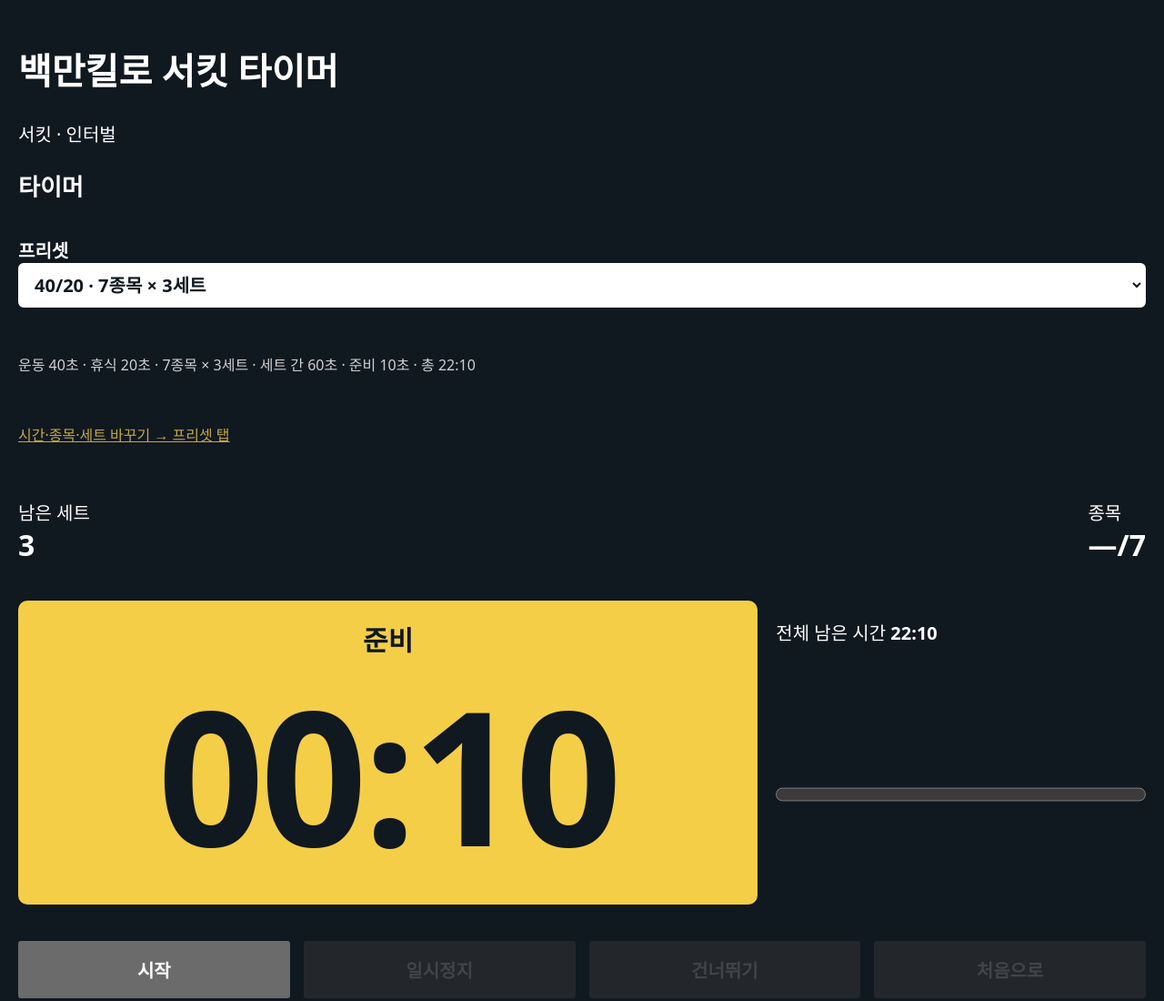
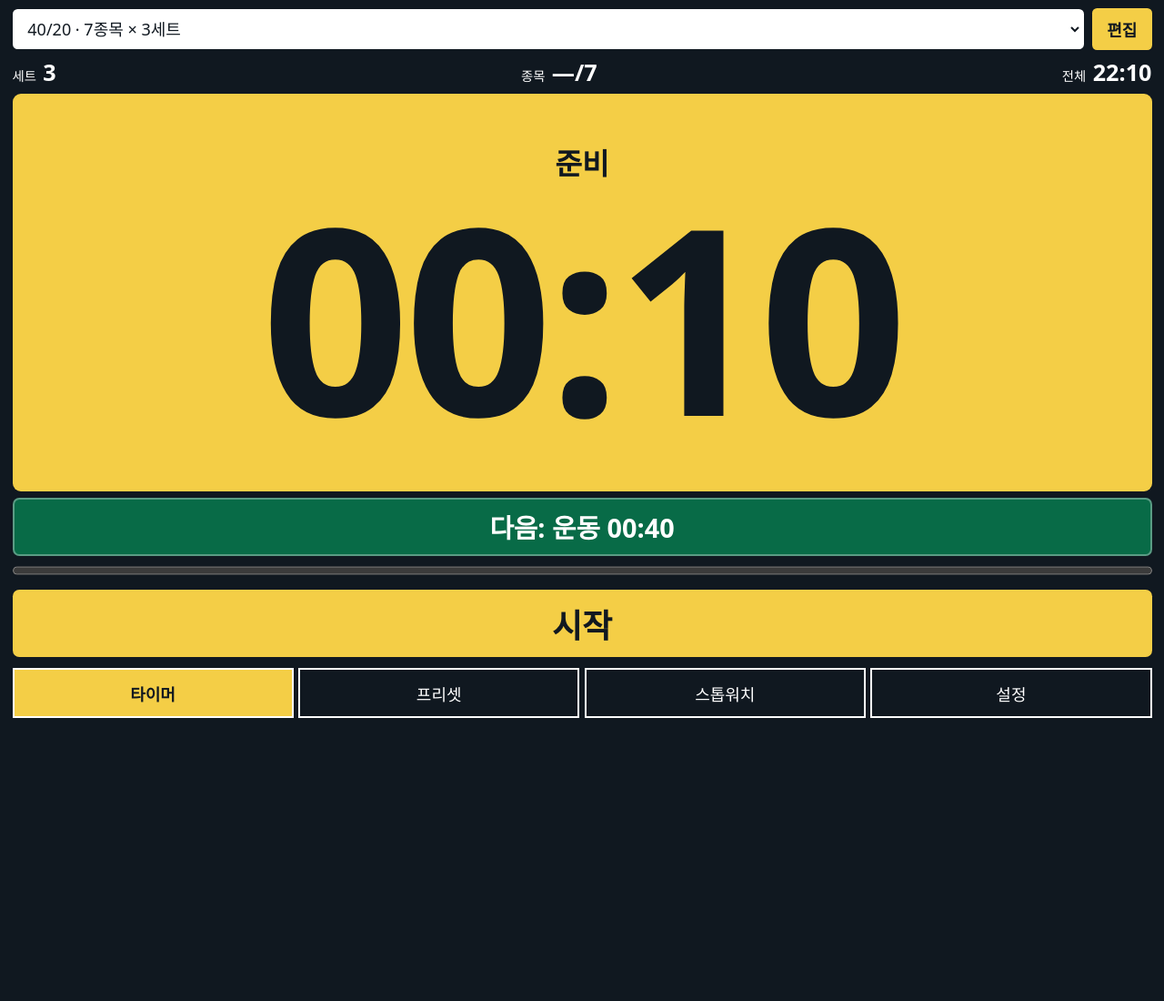
Before and after one commit to 01055573033v-svg/mk-circuit-timer, a plain HTML site: page index.html in a window 1280 px wide. Shown: the top 1100 px of the page at 91% size. After the commit the page ends 800 px from the top, so only its background shows below. Drawn offline with Linux system fonts and the light colour scheme.

Commit message:
UI 다듬기: 가로 한 화면, 버튼 한 줄, 다음 구간 띠 (from mk-circuit-timer 8a8bf3a)
Co-Authored-By: Claude Opus 5.5 <noreply@anthropic.com>
Claude-Session: https://claude.ai/code/session_0137gjTkVvwcfyQp2iHYSLBF

```diff
--- a/index.html
+++ b/index.html
@@ -13,20 +13,19 @@
   <script type="module" src="./src/timer-view.js"></script>
 </head>
 <body>
-  <header><h1>백만킬로 서킷 타이머</h1><p>서킷 · 인터벌</p></header>
+  <header><h1>백만킬로 서킷 타이머</h1></header>
   <main>
     <section data-panel="timer" aria-labelledby="timer-title">
-      <h2 id="timer-title">타이머</h2>
+      <h2 id="timer-title" class="sr-only">타이머</h2>
       <div id="timer-active">
-        <label class="picker">프리셋 <select id="preset-picker" aria-label="프리셋 고르기"></select></label>
-        <p id="preset-name" class="note"></p>
-        <p class="note"><a href="#presets">시간·종목·세트 바꾸기 → 프리셋 탭</a></p>
-        <div class="counters"><span id="laps-box">남은 바퀴 <strong id="laps-left">2</strong></span><span>남은 세트 <strong id="sets-left">2</strong></span><span>종목 <strong id="station">—/7</strong></span></div>
+        <div class="topbar"><select id="preset-picker" aria-label="프리셋 고르기"></select><a class="edit-link" href="#presets">편집</a></div>
+        <p id="preset-name" class="note line"></p>
+        <div class="stats"><span>세트 <strong id="sets-left">2</strong></span><span id="laps-box">바퀴 <strong id="laps-left">2</strong></span><span>종목 <strong id="station">—/7</strong></span><span>전체 <strong id="total-time">23:05</strong></span></div>
         <div id="phase" class="phase prep"><p id="phase-label">준비</p><div id="segment-time" class="countdown" aria-label="현재 구간 남은 시간">00:05</div></div>
-        <p>전체 남은 시간 <strong id="total-time">23:05</strong></p>
+        <p id="next-band" class="next-band work">다음: 운동 00:40</p>
         <progress id="timer-progress" max="1" value="0" aria-label="전체 진행률"></progress>
-        <div class="controls"><button id="start" type="button">시작</button><button id="pause" type="button" disabled>일시정지</button><button id="skip" type="button" disabled>건너뛰기</button><button id="reset" type="button" disabled>처음으로</button></div>
-        <p id="device-status" class="note"></p>
+        <div class="controls"><button id="start" type="button" class="primary">시작</button><button id="pause" type="button" hidden>일시정지</button><button id="skip" type="button" hidden>건너뛰기</button><button id="reset" type="button" hidden>초기화</button></div>
+        <p id="device-status" class="note line"></p>
       </div>
       <div id="timer-result" role="status" hidden><h3>완료</h3><p>결과 · 총 시간 <strong id="result-time">00:00</strong></p><div class="controls"><button id="again" type="button">다시 시작</button></div></div>
     </section>
--- a/src/cues.js
+++ b/src/cues.js
@@ -18,3 +18,13 @@ export function cueBetween(previous, current) {
   if (now < before && now >= 1 && now <= COUNT_FROM && current.segment.seconds > COUNT_FROM) return 'count';
   return null;
 }
+
+const NEXT_LABELS = { prep: '준비', work: '운동', rest: '휴식', lapRest: '바퀴 휴식', setRest: '세트 휴식', cooldown: '쿨다운' };
+
+/** Preview band text for the segment after `index`: '다음: 운동 00:40', or '다음: 끝' on the last segment. */
+export function nextPreview(segments, index) {
+  const next = segments[index + 1];
+  if (!next) return { kind: 'end', text: '다음: 끝' };
+  const mm = String(Math.floor(next.seconds / 60)).padStart(2, '0'), ss = String(next.seconds % 60).padStart(2, '0');
+  return { kind: next.kind, text: `다음: ${NEXT_LABELS[next.kind]} ${mm}:${ss}` };
+}
--- a/src/timer-view.js
+++ b/src/timer-view.js
@@ -1,6 +1,6 @@
 import { generateSegments, calculateTotalSeconds } from './segments.js';
 import { createEngine } from './engine.js';
-import { cueBetween } from './cues.js';
+import { cueBetween, nextPreview } from './cues.js';
 import { unlockAudio, playCue, keepScreenOn, wakeLockSupported, screenLockHeld } from './device.js';
 import { EDIT_FIELDS, NEW_PRESET, allPresets, loadSaved, writeSaved, upsert, remove, presetFromForm, newId, loadSelected, saveSelected } from './store.js';
 
@@ -10,7 +10,8 @@ const store = storage ?? { getItem: key => memory.get(key) ?? null, setItem: (ke
 let saved = loadSaved(store);
 let preset = loadSelected(store, allPresets(saved));
 const clock = () => Date.now();
-let engine = createEngine(generateSegments(preset), clock);
+let segments = generateSegments(preset);
+let engine = createEngine(segments, clock);
 let last = engine.snapshot();
 let editingId = null;
 const labels = { prep: '준비', work: '운동', rest: '휴식', lapRest: '바퀴 사이 휴식', setRest: '세트 사이 휴식', cooldown: '쿨다운' };
@@ -29,7 +30,8 @@ function select(id) {
   reset();
 }
 function reset() {
-  engine = createEngine(generateSegments(preset), clock);
+  segments = generateSegments(preset);
+  engine = createEngine(segments, clock);
   last = engine.snapshot();
   keepScreenOn(false);
   fillPicker();
@@ -70,17 +72,20 @@ function render() {
   find('segment-time').textContent = format(s.segmentRemainingMs);
   find('total-time').textContent = format(s.totalRemainingMs);
   find('timer-progress').value = s.progress;
-  find('start').disabled = s.state !== 'idle';
-  find('pause').disabled = s.state === 'idle';
+  const idle = s.state === 'idle';
+  find('start').hidden = !idle;
+  for (const id of ['pause', 'skip', 'reset']) find(id).hidden = idle;
   find('pause').textContent = s.state === 'paused' ? '재개' : '일시정지';
-  find('skip').disabled = s.state === 'idle';
-  find('reset').disabled = s.state === 'idle';
+  const next = nextPreview(segments, s.index);
+  const band = find('next-band');
+  band.textContent = next.text;
+  band.className = `next-band ${next.kind === 'work' || next.kind === 'prep' || next.kind === 'cooldown' ? next.kind : next.kind === 'end' ? 'end' : 'rest'}`;
 }
 function confirmReset() {
   const button = find('reset');
-  if (button.dataset.armed === '1') { delete button.dataset.armed; button.textContent = '처음으로'; return true; }
-  button.dataset.armed = '1'; button.textContent = '한 번 더 누르면 처음으로';
-  setTimeout(() => { if (button.dataset.armed) { delete button.dataset.armed; button.textContent = '처음으로'; } }, 3000);
+  if (button.dataset.armed === '1') { delete button.dataset.armed; button.textContent = '초기화'; return true; }
+  button.dataset.armed = '1'; button.textContent = '한 번 더';
+  setTimeout(() => { if (button.dataset.armed) { delete button.dataset.armed; button.textContent = '초기화'; } }, 3000);
   return false;
 }
 
--- a/styles.css
+++ b/styles.css
@@ -8,41 +8,69 @@
   background: var(--base); color: var(--text);
 }
 * { box-sizing: border-box; }
-body { margin: 0; padding: max(1rem, env(safe-area-inset-top)) max(1rem, env(safe-area-inset-right)) 0 max(1rem, env(safe-area-inset-left)); }
-header, main, nav { max-width: 70rem; margin-inline: auto; }
-h1 { font-size: clamp(1.2rem, 4vw, 2rem); }
+html, body { height: 100%; }
+body {
+  margin: 0; min-height: 100dvh; display: flex; flex-direction: column;
+  padding: max(.5rem, env(safe-area-inset-top)) max(.75rem, env(safe-area-inset-right)) 0 max(.75rem, env(safe-area-inset-left));
+}
+header, main, nav { width: 100%; max-width: 70rem; margin-inline: auto; }
+main { flex: 1; display: flex; flex-direction: column; min-height: 0; }
+header h1 { margin: 0 0 .3rem; font-size: clamp(.9rem, 3vw, 1.1rem); opacity: .75; }
 h2 { font-size: 1.3rem; }
-p, li { line-height: 1.6; }
+p, li { line-height: 1.5; }
 [hidden] { display: none !important; }
-.counters { display: flex; flex-wrap: wrap; gap: 1rem; justify-content: space-between; margin-block: 1rem; }
-.counters strong { display: block; font-size: 1.6rem; }
-.phase { text-align: center; border-radius: .5rem; padding: 1rem; }
-.phase p { margin: 0; font-size: 1.5rem; font-weight: 800; }
+.sr-only { position: absolute; width: 1px; height: 1px; overflow: hidden; clip: rect(0 0 0 0); white-space: nowrap; }
+
+/* ---------- timer ---------- */
+section[data-panel="timer"] { flex: 1; display: flex; flex-direction: column; min-height: 0; }
+#timer-active { flex: 1; display: flex; flex-direction: column; gap: .4rem; min-height: 0; }
+.topbar { display: flex; gap: .5rem; align-items: center; }
+.topbar select { flex: 1; min-width: 0; min-height: 44px; }
+.edit-link { flex: none; color: var(--ink); background: var(--prep); font-weight: 800; text-decoration: none; padding: .55rem .9rem; border-radius: .3rem; white-space: nowrap; }
+.line { margin: 0; white-space: nowrap; overflow: hidden; text-overflow: ellipsis; }
+.stats { display: flex; justify-content: space-between; gap: .5rem; font-size: .85rem; white-space: nowrap; }
+.stats strong { font-size: 1.4rem; font-variant-numeric: tabular-nums; margin-left: .2rem; }
+.phase { flex: 1; min-height: 10rem; display: flex; flex-direction: column; justify-content: center; align-items: center; text-align: center; border-radius: .5rem; padding: .5rem; container-type: size; }
+.phase p { margin: 0; font-size: clamp(1.1rem, 4vw, 1.8rem); font-weight: 800; }
 .prep { background: var(--prep); color: var(--ink); }
 .work { background: var(--work); color: white; }
 .rest { background: var(--rest); color: white; }
 .cooldown { background: var(--cooldown); color: white; }
-.countdown { font-size: clamp(3rem, 19vw, 12rem); font-weight: 800; font-variant-numeric: tabular-nums; letter-spacing: -.02em; line-height: 1.2; }
-.next { padding: 1rem; border: 2px solid currentColor; }
-nav { display: grid; grid-template-columns: repeat(4, 1fr); gap: .3rem; padding-bottom: max(1rem, env(safe-area-inset-bottom)); }
-nav a { color: white; text-align: center; text-decoration: none; padding: 1rem .15rem; min-height: 48px; border: 2px solid white; font-size: clamp(.75rem, 3vw, 1rem); }
+.end { background: #2b3540; color: white; }
+.countdown { font-size: min(19vw, 30vh); font-weight: 800; font-variant-numeric: tabular-nums; letter-spacing: -.02em; line-height: 1; }
+@supports (font-size: 1cqh) { .countdown { font-size: min(36cqw, 62cqh); } }
+.next-band { margin: 0; padding: .45rem .8rem; border-radius: .4rem; font-weight: 800; font-size: clamp(1rem, 4.5vw, 1.6rem); text-align: center; font-variant-numeric: tabular-nums; border: 2px solid #ffffff55; }
+progress { width: 100%; height: 1rem; accent-color: var(--prep); }
+.controls { display: flex; gap: .5rem; margin-block: .25rem; }
+button { flex: 1; min-width: 0; min-height: 56px; padding: .6rem .3rem; font: inherit; font-weight: 700; cursor: pointer; white-space: nowrap; font-size: clamp(.85rem, 4.2vw, 1.15rem); border-radius: .4rem; }
+button.primary { min-height: 72px; font-size: clamp(1.3rem, 6vw, 2rem); background: var(--prep); color: var(--ink); border: none; }
+button:disabled { opacity: .5; cursor: default; }
+button:focus-visible { outline: 4px solid var(--prep); outline-offset: 4px; }
+
+/* iPad / landscape: one compact top row, the card fills the rest, everything centred */
+@media (orientation: landscape) and (min-width: 700px) {
+  :root { font-size: 18px; }
+  header { display: none; }
+  #preset-name { display: none; }
+  .stats { font-size: .8rem; }
+  .countdown { font-size: min(17vw, 34vh); }
+  @supports (font-size: 1cqh) { .countdown { font-size: min(30cqw, 68cqh); } }
+  #device-status { display: none; }
+  nav a { padding: .45rem .15rem; min-height: 40px; }
+}
+
+/* ---------- nav ---------- */
+nav { display: grid; grid-template-columns: repeat(4, 1fr); gap: .3rem; padding-top: .4rem; padding-bottom: max(.6rem, env(safe-area-inset-bottom)); }
+nav a { color: white; text-align: center; text-decoration: none; padding: .7rem .15rem; min-height: 44px; border: 2px solid white; font-size: clamp(.75rem, 3vw, 1rem); white-space: nowrap; }
 nav a[aria-current] { background: var(--prep); color: var(--ink); font-weight: 800; }
 a:focus-visible { outline: 4px solid var(--prep); outline-offset: 4px; }
-progress { width: 100%; height: 1.5rem; accent-color: var(--prep); }
-.controls { display: flex; flex-wrap: wrap; gap: .75rem; margin-block: 1rem; }
-button { flex: 1; min-height: 56px; padding: .75rem; font: inherit; font-weight: 700; cursor: pointer; }
-button:disabled { opacity: .5; cursor: default; }
-button:focus-visible { outline: 4px solid var(--prep); outline-offset: 4px; }
-@media (orientation: landscape) and (min-width: 700px) {
-  #timer-active { display: grid; grid-template-columns: 2fr 1fr; gap: 1rem; }
-  .picker, #preset-name, #timer-active > .note, .counters, .controls { grid-column: 1 / -1; }
-  .phase { grid-row: span 2; }
-  .countdown { font-size: clamp(3rem, 16vw, 28vh); }
-}
+
+/* ---------- presets ---------- */
 .note { font-size: .8rem; opacity: .8; }
-.picker { display: block; margin-block: .75rem; font-weight: 700; }
+.note a { color: var(--prep); }
 select, input { font: inherit; min-height: 48px; width: 100%; padding: .4rem .6rem; background: #fff; color: var(--ink); border-radius: .3rem; border: 2px solid #fff; }
-.note a { color: var(--prep); }
+section[data-panel="presets"], section[data-panel="settings"], section[data-panel="stopwatch"] { flex: 1; min-height: 0; overflow-y: auto; }
+section[data-panel="presets"] .controls, #timer-result .controls { flex-wrap: wrap; }
 form { margin-block: 1rem; padding: 1rem; border: 2px solid var(--prep); border-radius: .5rem; }
 form label { display: block; margin-block: .6rem; font-weight: 700; }
 .fields { display: grid; grid-template-columns: repeat(auto-fit, minmax(12rem, 1fr)); gap: 0 1rem; }
```
